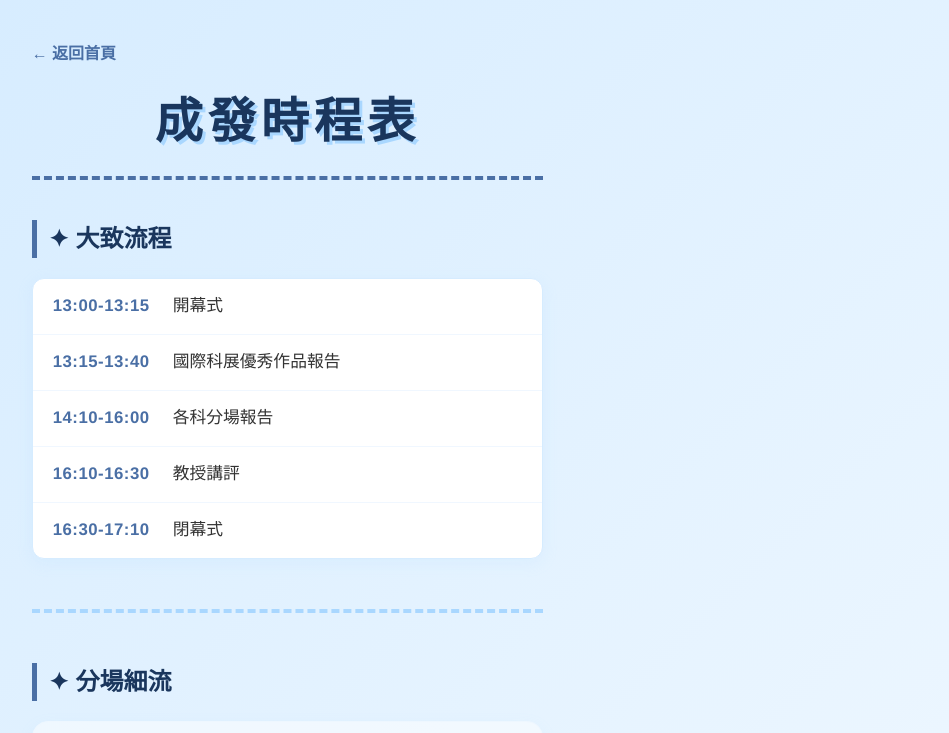
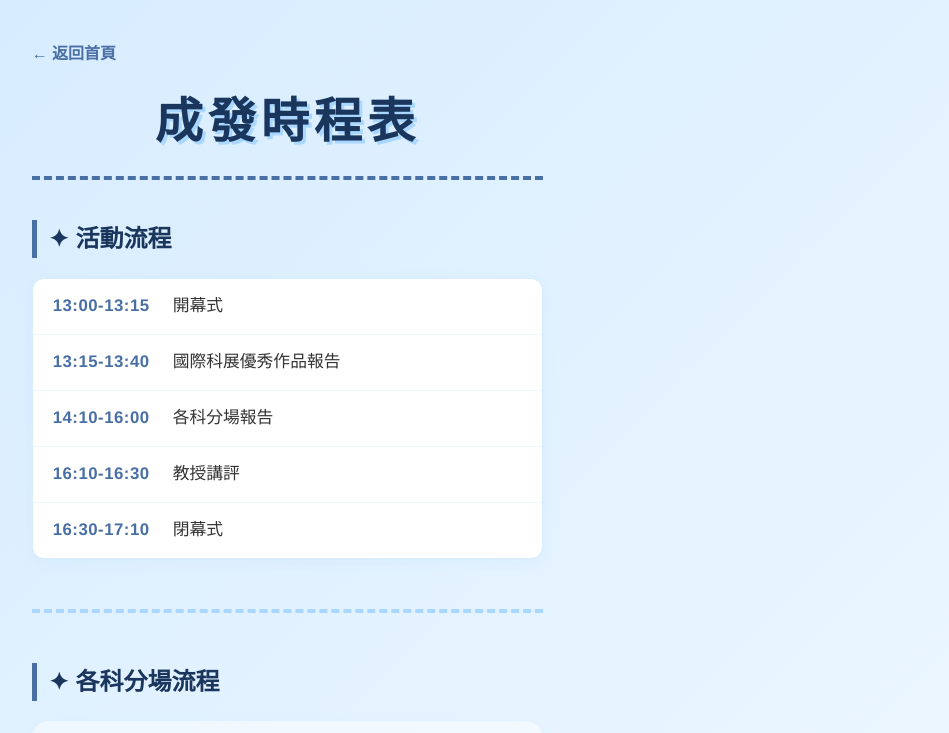
Before and after one commit to roxyhuang2009/win4liang0web, a Vue app: page /schedule in a window 1280 px wide. Shown: the top 733 px of the page, without its empty margins (77-1026 px from the left). Built offline with nearby package versions, Linux system fonts and the light colour scheme.

Commit message:
用詞更新

```diff
--- a/src/views/HomeView.vue
+++ b/src/views/HomeView.vue
@@ -25,7 +25,7 @@ const goToInsights = () => router.push('/insights')
     <div class="button-group">
       <div class="nav-card" @click="goToSchedule">
         <h2>成發時程表</h2>
-        <p>大致流程與分場細流</p>
+        <p>活動流程與各科分場流程</p>
       </div>
 
       <div class="nav-card" @click="goToTasks">
--- a/src/views/ScheduleView.vue
+++ b/src/views/ScheduleView.vue
@@ -59,7 +59,7 @@ const subSchedules = [
     <h1 class="page-title">成發時程表</h1>
 
     <div class="section-box">
-      <h2 class="section-title">✦ 大致流程</h2>
+      <h2 class="section-title">✦ 活動流程</h2>
       <div class="schedule-table">
         <div v-for="(item, index) in generalSchedule" :key="index" class="table-row">
           <div class="time-col">{{ item.time }}</div>
@@ -71,7 +71,7 @@ const subSchedules = [
     <div class="dashed-divider"></div>
 
     <div class="section-box">
-      <h2 class="section-title">✦ 分場細流</h2>
+      <h2 class="section-title">✦ 各科分場流程</h2>
 
       <div v-for="(sub, sIndex) in subSchedules" :key="sIndex" class="sub-card">
         <div class="sub-card-header">
```
